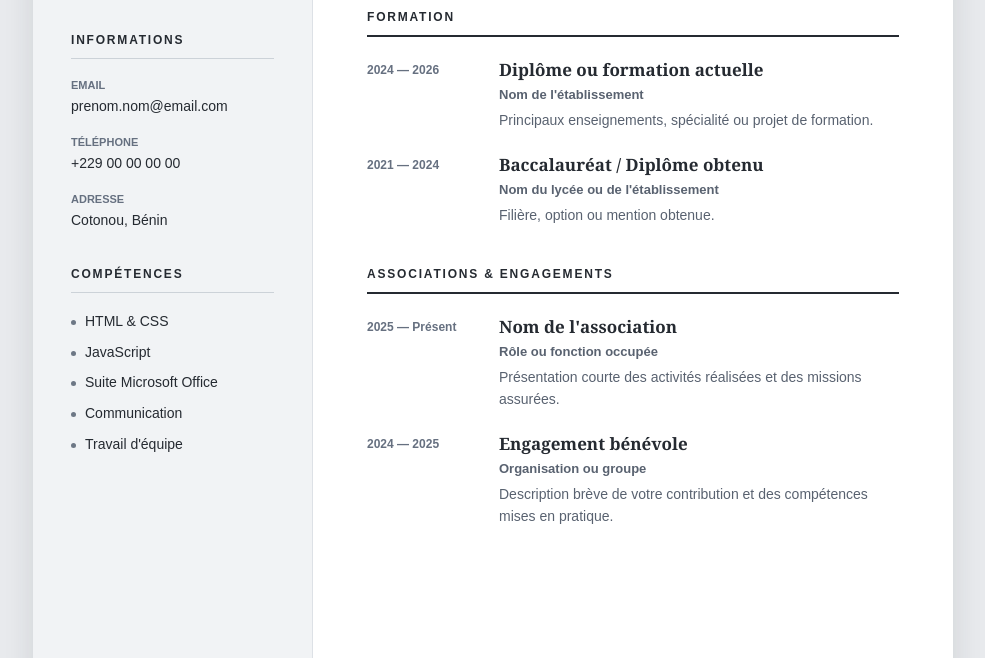
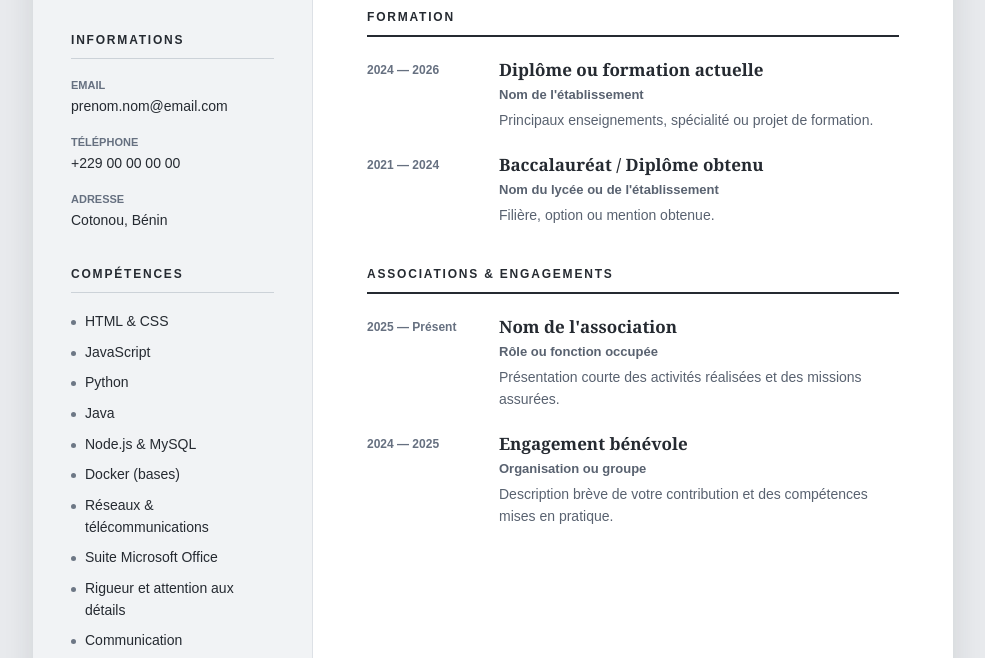
Before and after one commit to Pierro14/git-mon-cv, a plain HTML site: page index.html in a window 1280 px wide. Shown: the part 276-934 px from the top of the page, without its empty margins (147-1132 px from the left). Drawn offline with Linux system fonts and the light colour scheme.

Commit message:
mise en place de la section competences

```diff
--- a/index.html
+++ b/index.html
@@ -38,7 +38,13 @@
   <ul class="skills">
     <li>HTML &amp; CSS</li>
     <li>JavaScript</li>
+    <li>Python</li>
+    <li>Java</li>
+    <li>Node.js &amp; MySQL</li>
+    <li>Docker (bases)</li>
+    <li>Réseaux &amp; télécommunications</li>
     <li>Suite Microsoft Office</li>
+    <li>Rigueur et attention aux détails</li>
     <li>Communication</li>
     <li>Travail d'équipe</li>
   </ul>
```
Lines whose indentation alone changed are shown as unchanged.
